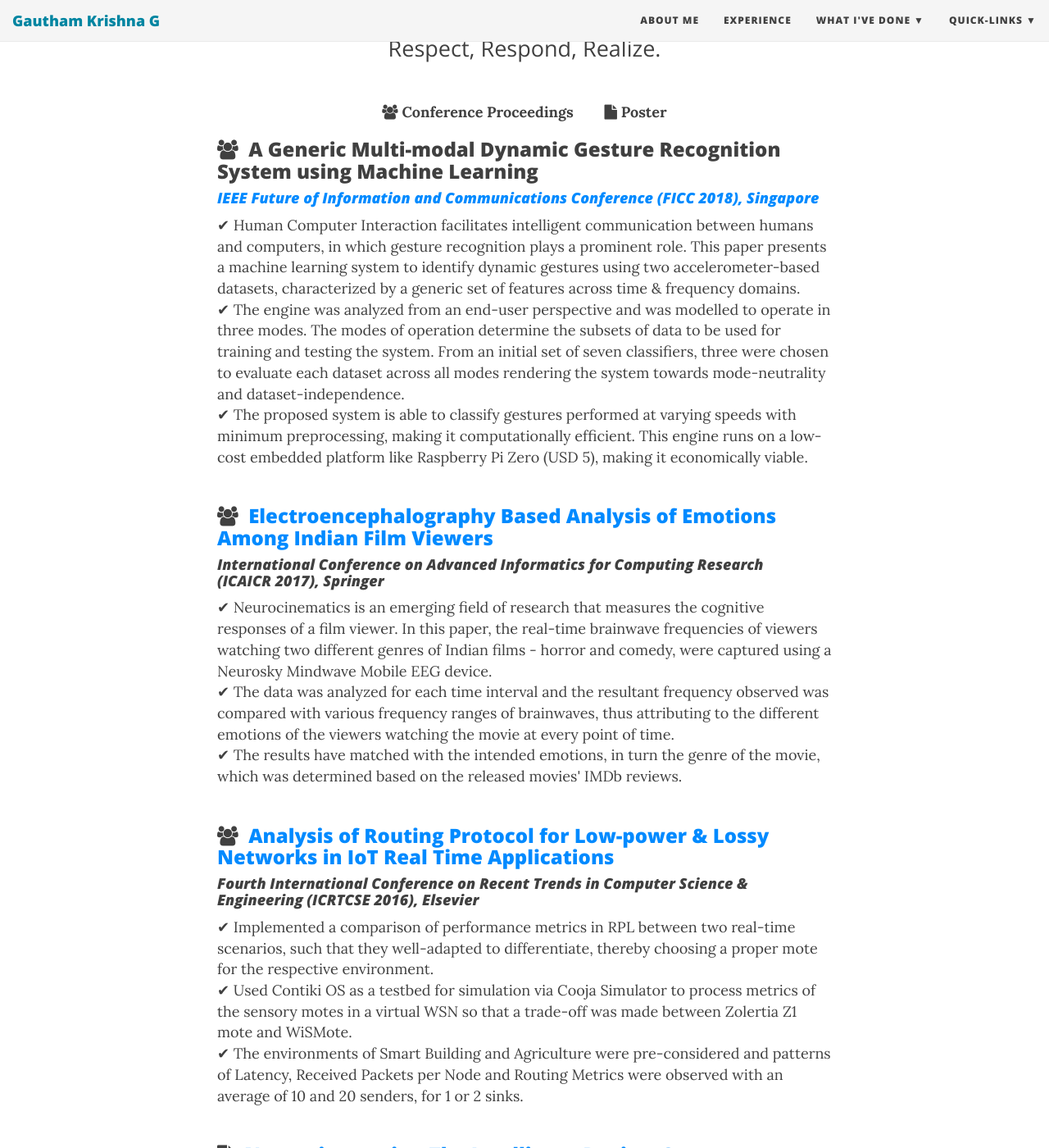
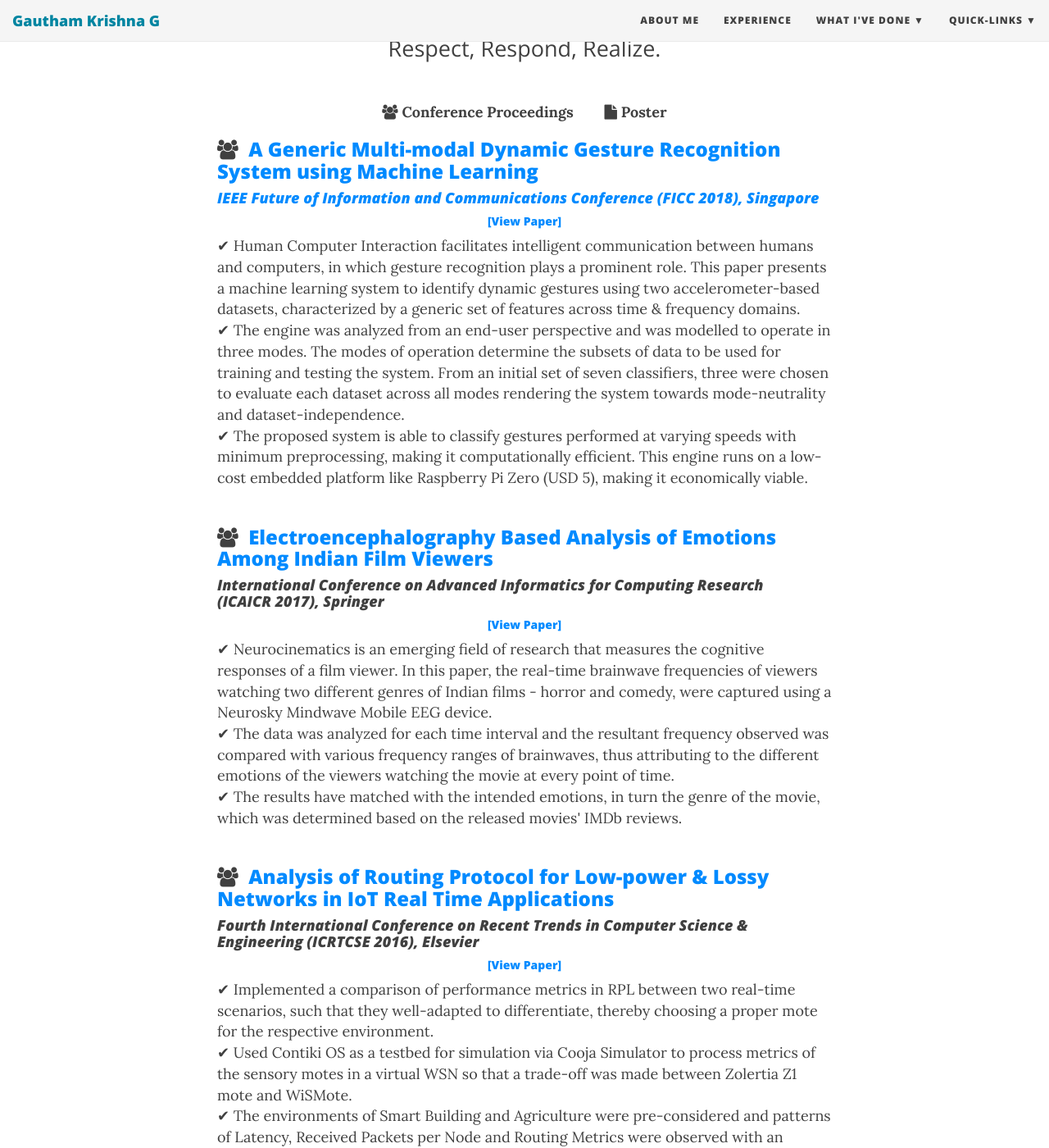
Before and after one commit to gauthamkrishna-g/gauthamkrishna-g.github.io, a Jekyll site: the page built from research.md, in a window 1280 px wide and 1400 px high, scrolled down 208 px. Shown: the whole window at 82% size. Built offline with Jekyll 4.4.1, drawn with Linux system fonts in a browser that asks for light colours; nearby versions of some CDN libraries.

Commit message:
Website changes

```diff
--- a/research.md
+++ b/research.md
@@ -8,20 +8,23 @@ subtitle: "Respect, Respond, Realize."
 <center><span class="fa fa-users about-icon"></span> <strong> Conference Proceedings </strong>&nbsp;&nbsp;&nbsp;&nbsp;&nbsp;&nbsp;
 <span class="fa fa-file about-icon"></span> <strong> Poster </strong></center>
 
-<h3><span class="fa fa-users about-icon"></span> &nbsp;A Generic Multi-modal Dynamic Gesture Recognition System using Machine Learning</h3>
+<h3><span class="fa fa-users about-icon"></span> &nbsp;<a href="http://saiconference.com/FICC2018/Agenda">A Generic Multi-modal Dynamic Gesture Recognition System using Machine Learning</a></h3>
 <h4><i><a href="http://saiconference.com/FICC" target="_blank">IEEE Future of Information and Communications Conference (FICC 2018), Singapore</a></i></h4>
+<h5><center><a href="/FICC_paper.pdf">[View Paper]</a></center></h5>
 ✔ Human Computer Interaction facilitates intelligent communication between humans and computers, in which gesture recognition plays a prominent role. This paper presents a machine learning system to identify dynamic gestures using two accelerometer-based datasets, characterized by a generic set of features across time & frequency domains.<br>
 ✔ The engine was analyzed from an end-user perspective and was modelled to operate in three modes. The modes of operation determine the subsets of data to be used for training and testing the system. From an initial set of seven classifiers, three were chosen to evaluate each dataset across all modes rendering the system towards mode-neutrality and dataset-independence.<br>
 ✔ The proposed system is able to classify gestures performed at varying speeds with minimum preprocessing, making it computationally efficient. This engine runs on a low-cost embedded platform like Raspberry Pi Zero (USD 5), making it economically viable.<br><br>
 
 <h3><span class="fa fa-users about-icon"></span> &nbsp;<a href="https://link.springer.com/chapter/10.1007/978-981-10-5780-9_13" target="_blank">Electroencephalography Based Analysis of Emotions Among Indian Film Viewers</a></h3>
 <h4><i>International Conference on Advanced Informatics for Computing Research <br>(ICAICR 2017), Springer</i></h4>
+<h5><center><a href="/ICAICR_paper.pdf">[View Paper]</a></center></h5>
 ✔ Neurocinematics is an emerging field of research that measures the cognitive responses of a film viewer. In this paper, the real-time brainwave frequencies of viewers watching two different genres of Indian films - horror and comedy, were captured using a Neurosky Mindwave Mobile EEG device.<br>
 ✔ The data was analyzed for each time interval and the resultant frequency observed was compared with various frequency ranges of brainwaves, thus attributing to the different emotions of the viewers watching the movie at every point of time.<br>
 ✔ The results have matched with the intended emotions, in turn the genre of the movie, which was determined based on the released movies' IMDb reviews.<br><br>
 
 <h3><span class="fa fa-users about-icon"></span> &nbsp;<a href="http://www.sciencedirect.com/science/article/pii/S1877050916305002" target="_blank">Analysis of Routing Protocol for Low-power & Lossy Networks in IoT Real Time Applications</a></h3>
 <h4><i>Fourth International Conference on Recent Trends in Computer Science & Engineering (ICRTCSE 2016), Elsevier</i></h4>
+<h5><center><a href="/ICRTCSE_paper.pdf">[View Paper]</a></center></h5>
 ✔ Implemented a comparison of performance metrics in RPL between two real-time scenarios, such that they well-adapted to differentiate, thereby choosing a proper mote for the respective environment.<br>
 ✔ Used Contiki OS as a testbed for simulation via Cooja Simulator to process metrics of the sensory motes in a virtual WSN so that a trade-off was made between Zolertia Z1 mote and WiSMote.<br>
 ✔ The environments of Smart Building and Agriculture were pre-considered and patterns of Latency, Received Packets per Node and Routing Metrics were observed with an average of 10 and 20 senders, for 1 or 2 sinks.<br><br>
@@ -31,5 +34,3 @@ subtitle: "Respect, Respond, Realize."
 ✔ While watching a film, the viewers undergo an experience that evolves over time, which grabs their attention and triggers a sequence of processes, which is perceptual, cognitive, and emotional. Each producer invests millions of dollars in a film, with the great uncertainty of getting the invested money back (leave alone the profit).<br>
 ✔ This article proposes to use the advancements in the EEG to address the above problem, at the same time retaining the merits of the existing methods such as FMRI. The idea is about taking a pre-release live review for a film using specially coded brainwaves from headsets (EEG) placed onto the viewers heads.<br>
 ✔ We propose that EEG studies of brain and its mapping will act as a fail-proof coating for each film and help the producers to bring out what they intended. All the results obtained from this experiment are solely indented to bridge the gap between mind of a viewer and the film he is viewing.
-
-</p>
```
Also changed, not shown: aboutme.md (+2 -2 lines), 13 other files.
